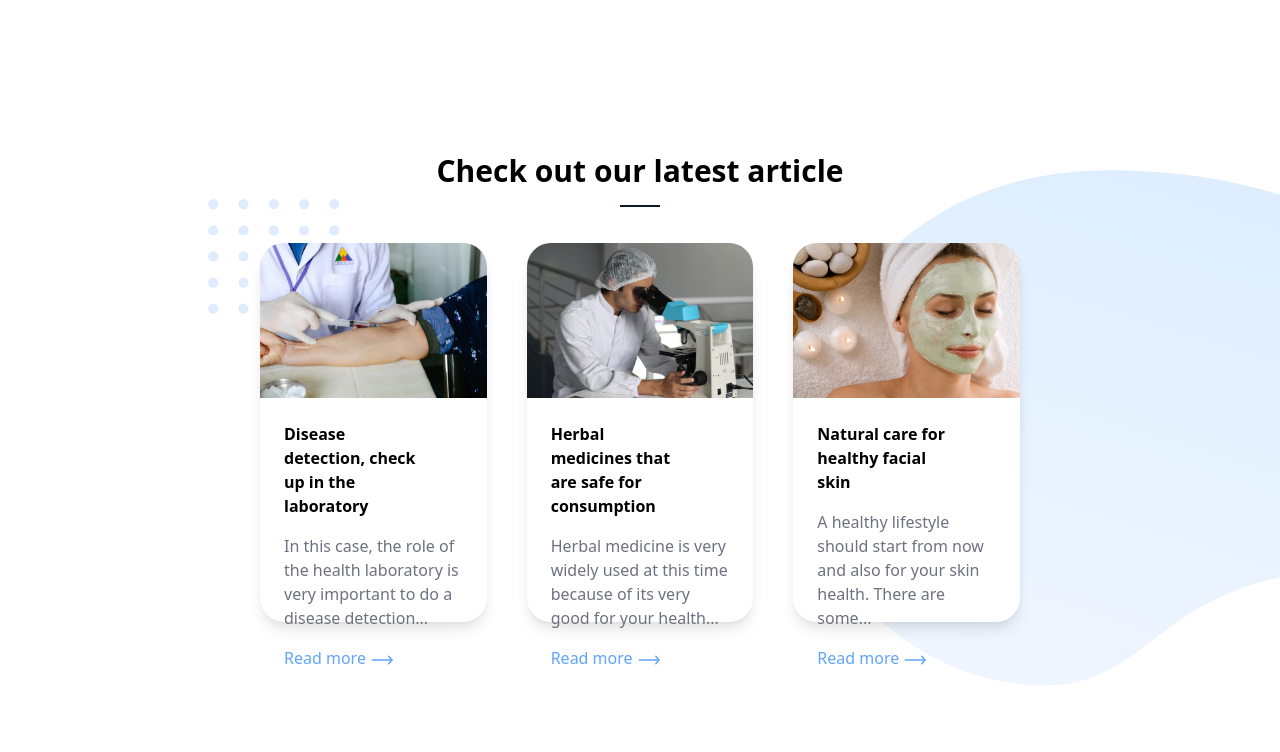
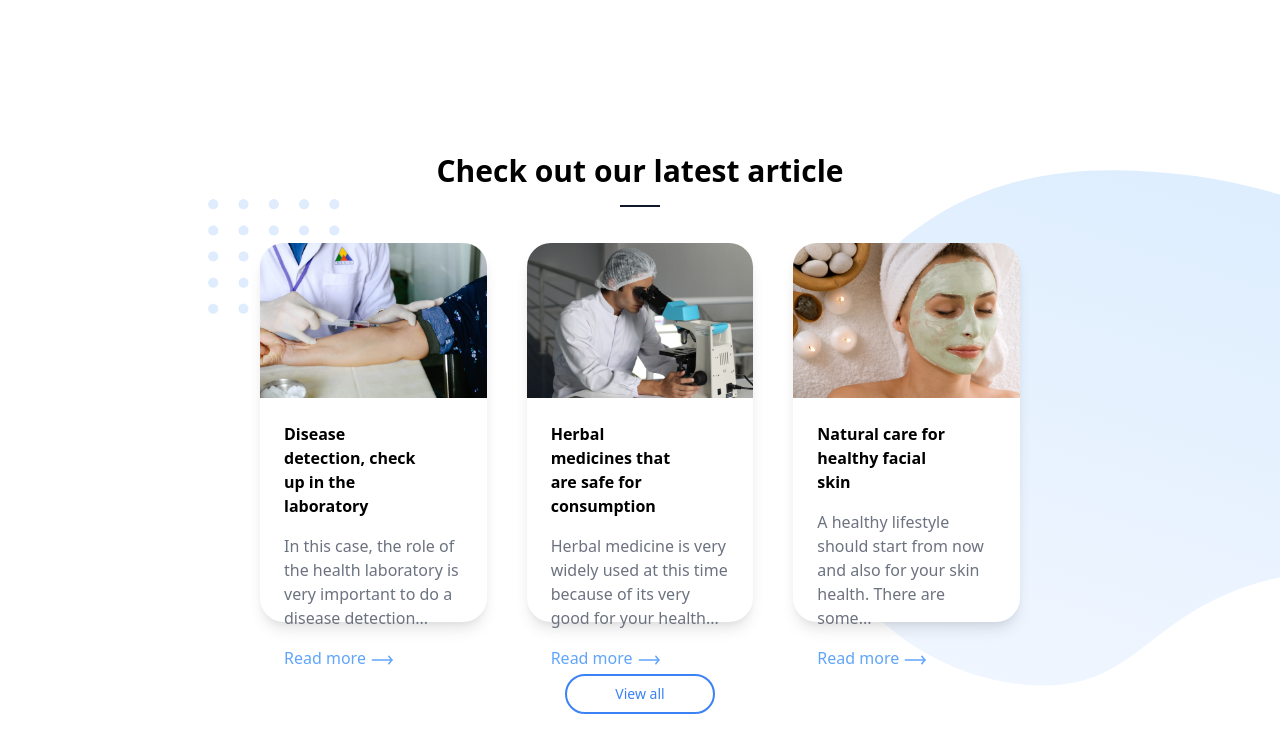
Before and after one commit to avoajaugochukwu/ui-components, a React (Create React App) app: page /Trafalgar in a window 1280 px wide. Shown: the part 3267-4019 px from the top of the page. Built offline with nearby package versions, Linux system fonts and the light colour scheme.

Commit message:
Updated Articles

```diff
--- a/src/screens/trafalgar/Articles.js
+++ b/src/screens/trafalgar/Articles.js
@@ -5,7 +5,7 @@ import article_facial from './img/article_facial.jpg'
 import article_microscope from './img/article_microscope.jpg'
 import arrow from './img/iconfinder_4115224_arrow_arrow left_right_blue.svg'
 
-function Articles () {
+function Articles() {
   return (
     <>
       <div className="pt-48">
@@ -26,7 +26,7 @@ function Articles () {
                   <h4 className="pb-4 pr-10 font-semibold">Disease detection, check up in the laboratory</h4>
                   <p className="text-gray-500">In this case, the role of the health laboratory is very important to do a disease detection...</p>
 
-                <p className="text-blue-400 pt-4">Read more <img className="inline w-6" src={arrow}  alt="arrow" /> </p>
+                  <p className="text-blue-400 pt-4 cursor-pointer hover:text-blue-500">Read more <img className="inline w-6" src={arrow} alt="arrow" /> </p>
                 </div>
 
               </div>
@@ -38,7 +38,7 @@ function Articles () {
                   <h4 className="pb-4 pr-10 font-semibold">Herbal medicines that are safe for consumption</h4>
                   <p className="text-gray-500">Herbal medicine is very widely used at this time because of its very good for your health...</p>
 
-                <p className="text-blue-400 pt-4">Read more <img className="inline w-6" src={arrow}  alt="arrow" /> </p>
+                  <p className="text-blue-400 pt-4 cursor-pointer hover:text-blue-500">Read more <img className="inline w-6" src={arrow} alt="arrow" /> </p>
                 </div>
 
               </div>
@@ -50,11 +50,16 @@ function Articles () {
                   <h4 className="pb-4 pr-10 font-semibold">Natural care for healthy facial skin</h4>
                   <p className="text-gray-500">A healthy lifestyle should start from now and also for your skin health. There are some...</p>
 
-                <p className="text-blue-400 pt-4">Read more <img className="inline w-6" src={arrow}  alt="arrow" /> </p>
+                  <p className="text-blue-400 pt-4 cursor-pointer hover:text-blue-500">Read more <img className="inline w-6" src={arrow} alt="arrow" /> </p>
                 </div>
 
               </div>
             </div>
+          </div>
+          <div className="text-center">
+          <button className="mx-auto border-2  border-blue-500 hover:bg-blue-500 hover:text-white text-sm mt-8 rounded-full px-12 py-2 text-blue-500 ">
+            View all
+        </button>
           </div>
         </div>
       </div>
```
Lines whose indentation alone changed are shown as unchanged.
